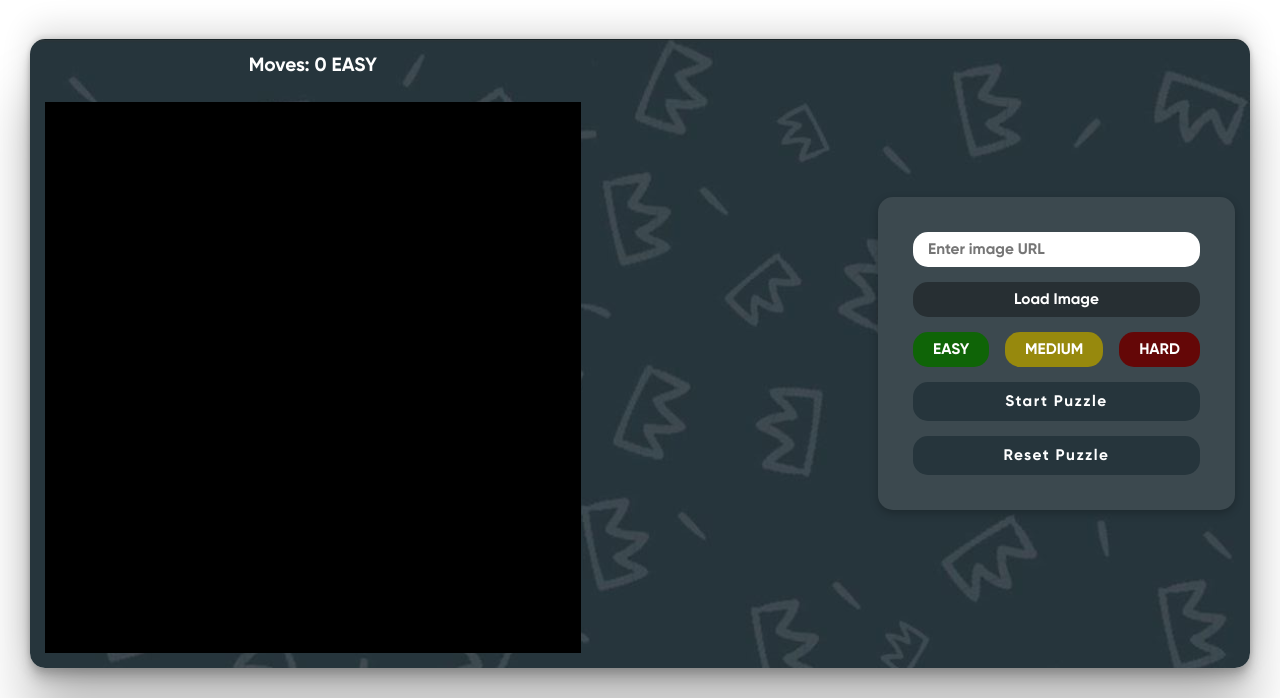
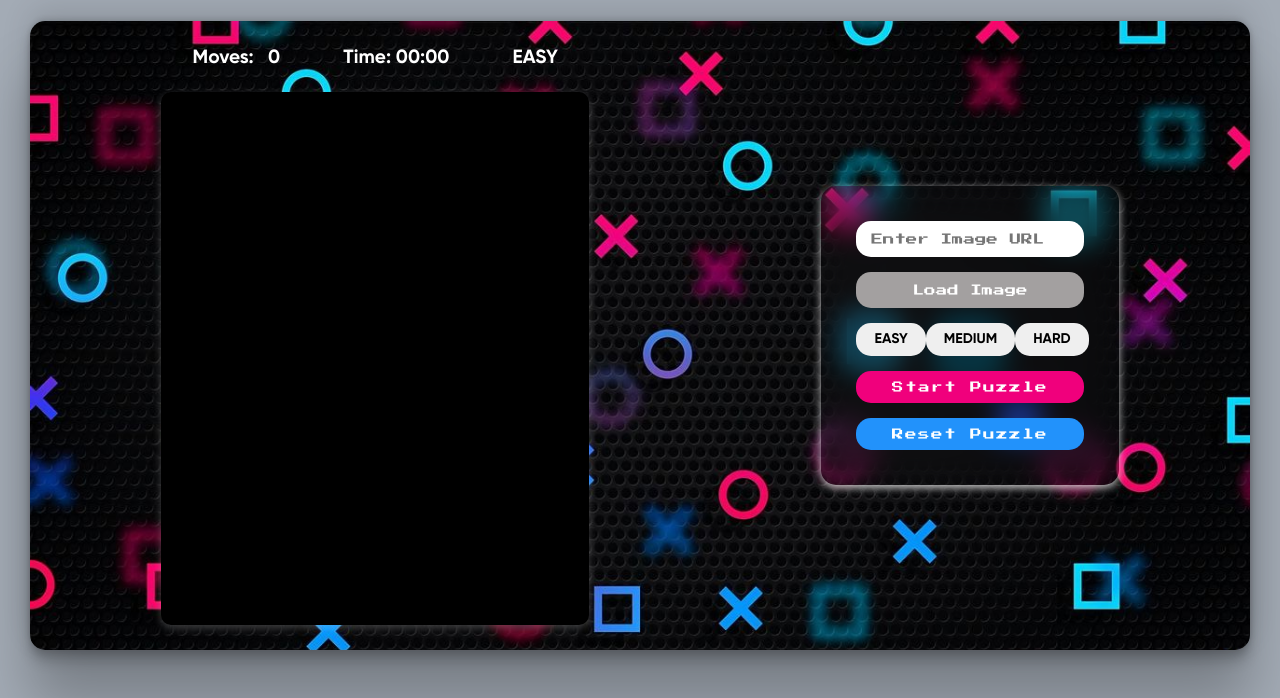
Before and after one commit to ankitsaha0517/Dynamic-Image-Puzzle-Game, a plain HTML site: page index.html in a window 1280 px wide. Shown: the part 102-800 px from the top of the page. Drawn offline with Linux system fonts and the light colour scheme.

Commit message:
update UI style

```diff
--- a/index.html
+++ b/index.html
@@ -14,9 +14,14 @@
         <div class="game-box">
             <section class="puzzle-game">
                 <div class="game-top">
-                    <div class="">Moves: <span id="moveCount">0</span>
-                          EASY
+                    <div class="">Moves: &nbsp;<span id="moveCount"> 0</span>
                     </div>
+                    <div class="timer">
+                        <span>Time: </span>
+                        <span id="timer">00:00</span>
+                    </div>
+
+                    <span id="difficulty-level">Easy</span>
                 </div>
                 <div id="puzzle-container">
 
@@ -24,7 +29,7 @@
             </section>
             <section class="user-input">
                 <div class="input-group">
-                    <input type="text" id="imageUrl" placeholder="Enter image URL" />
+                    <input type="text" id="imageUrl" placeholder="Enter Image URL" />
                     <button id="loadImageBtn">Load Image</button>
                 </div>
 
--- a/style.css
+++ b/style.css
@@ -1,7 +1,9 @@
+@import url("https://fonts.googleapis.com/css2?family=Press+Start+2P&display=swap");
 @font-face {
   font-family: "Gilroy";
   src: url("./Gilroy-Bold.ttf");
 }
+
 * {
   margin: 0;
   padding: 0;
@@ -16,6 +18,7 @@ body {
   justify-content: center;
   align-items: center;
   padding: 10px;
+  background-color: #a3abb5;
 }
 #main {
   width: 100%;
@@ -25,15 +28,20 @@ body {
   font-size: 1.5vw;
   display: flex;
   flex-direction: column;
-  justify-content: space-between;
+  justify-content: space-around;
   align-items: center;
+}
+#main h1 {
+  font-family: "Press Start 2P", system-ui;
+  font-weight: 400;
+  font-style: normal;
 }
 .game-box {
   width: 100%;
   height: 85%;
-  padding: 15px;
+  padding: 25px 15px;
   border-radius: 15px;
-  background-image: url(./img/2.jpg);
+  background-image: url(./img/download.jpeg);
   background-size: cover;
   box-shadow: rgba(0, 0, 0, 0.25) 0px 54px 55px,
     rgba(0, 0, 0, 0.12) 0px -12px 30px, rgba(0, 0, 0, 0.12) 0px 4px 6px,
@@ -41,10 +49,10 @@ body {
   color: white;
   display: flex;
   align-items: center;
-  justify-content: space-between;
+  justify-content: space-around;
 }
 .puzzle-game {
-  width: 45%;
+  width: 36%;
   height: 100%;
   display: flex;
   align-items: center;
@@ -55,10 +63,12 @@ body {
   width: 100%;
   height: 92%;
   background-color: #000;
+  box-shadow: rgba(253, 253, 253, 0.24) 0px 3px 8px;
+  border-radius: 10px;
 }
 
 .user-input {
-  width: 30%;
+  width: 25%;
   padding: 35px;
   border-radius: 15px;
   display: flex;
@@ -66,8 +76,9 @@ body {
   justify-content: center;
   align-items: center;
   gap: 15px;
-  background: #3c494f;
-  box-shadow: rgba(0, 0, 0, 0.24) 0px 3px 8px;
+  /* background: ;/ */
+  backdrop-filter: blur(15px);
+  box-shadow: rgba(255, 255, 255, 0.753) 0px 3px 8px;
 }
 .user-input .input-group {
   width: 100%;
@@ -77,21 +88,24 @@ body {
   border-radius: 15px;
   border: none;
   outline: none;
-  padding: 8px 15px;
-  font-size: 1.2vw;
+  padding: 12px 15px;
+  font-size: 0.9vw;
+  font-family: "Press Start 2P", system-ui;
 }
 
 .user-input .input-group button {
-  padding: 8px 15px;
-  font-size: 1.2vw;
+  padding: 12px 15px;
+  font-size: 0.9vw;
   border-radius: 15px;
   border: none;
   outline: none;
-  background: #272f33;
+  background: #a3a0a0;
   color: white;
   cursor: pointer;
   width: 100%;
   margin-top: 15px;
+  font-family: "Press Start 2P", system-ui;
+
 }
 .difficulty {
   width: 100%;
@@ -100,33 +114,61 @@ body {
   align-items: center;
 }
 .difficulty button {
-  padding: 8px 20px;
-  font-size: 1.2vw;
+  padding: 8px 18px;
+  font-size: 1.1vw;
+  border-radius: 15px;
+  border: none;
+  outline: none;
+  cursor: pointer;
+  transition: all 0.3s ease;
+}
+#startBtn,
+#resetBtn {
+  width: 100%;
+  padding: 10px 20px;
+  font-size: 0.9vw;
   border-radius: 15px;
   border: none;
   outline: none;
   color: white;
   cursor: pointer;
+  letter-spacing: 1.5px;
+  transition: filter 0.3s ease;
+  font-family: "Press Start 2P", system-ui;
 }
-.easy {
-  background: #0f6407;
+#startBtn {
+  background: #F0007C;
 }
-.medium {
-  background: #97890d;
+#resetBtn {
+  background: #2292FB;
 }
-.hard {
-  background: #640707;
+#startBtn:hover,
+#resetBtn:hover,
+button:hover {
+  filter: brightness(0.9);
 }
-#startBtn,
-#resetBtn {
+.difficulty button:hover {
+  transform: scale(0.95);
+}
+
+.easy:hover {
+  background: #4CAF50;
+}
+
+.medium:hover {
+  background: #ffe600;
+}
+
+.hard:hover {
+  background: #f12c2c;
+}
+
+.game-top {
+  display: flex;
+  justify-content: space-around;
+  align-items: center;
   width: 100%;
-  padding: 10px 20px;
-  font-size: 1.2vw;
-  border-radius: 15px;
-  border: none;
-  outline: none;
-  color: white;
-  cursor: pointer;
-  background: #26353C;
-  letter-spacing: 1.5px;
 }
+#difficulty-level {
+  text-transform: uppercase;
+}
```
Also changed, not shown: img/2.jpg (deleted), img/download.jpeg (added). Lines whose indentation alone changed are shown as unchanged.
